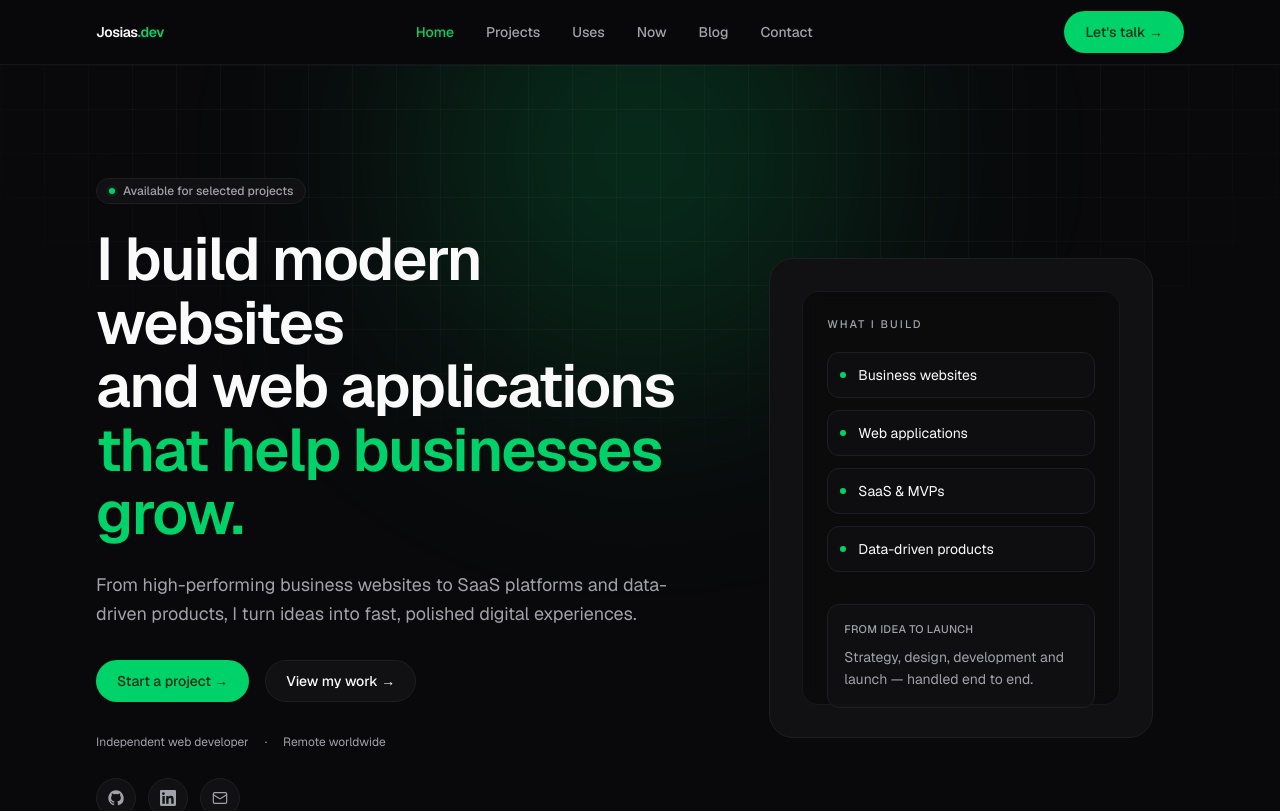
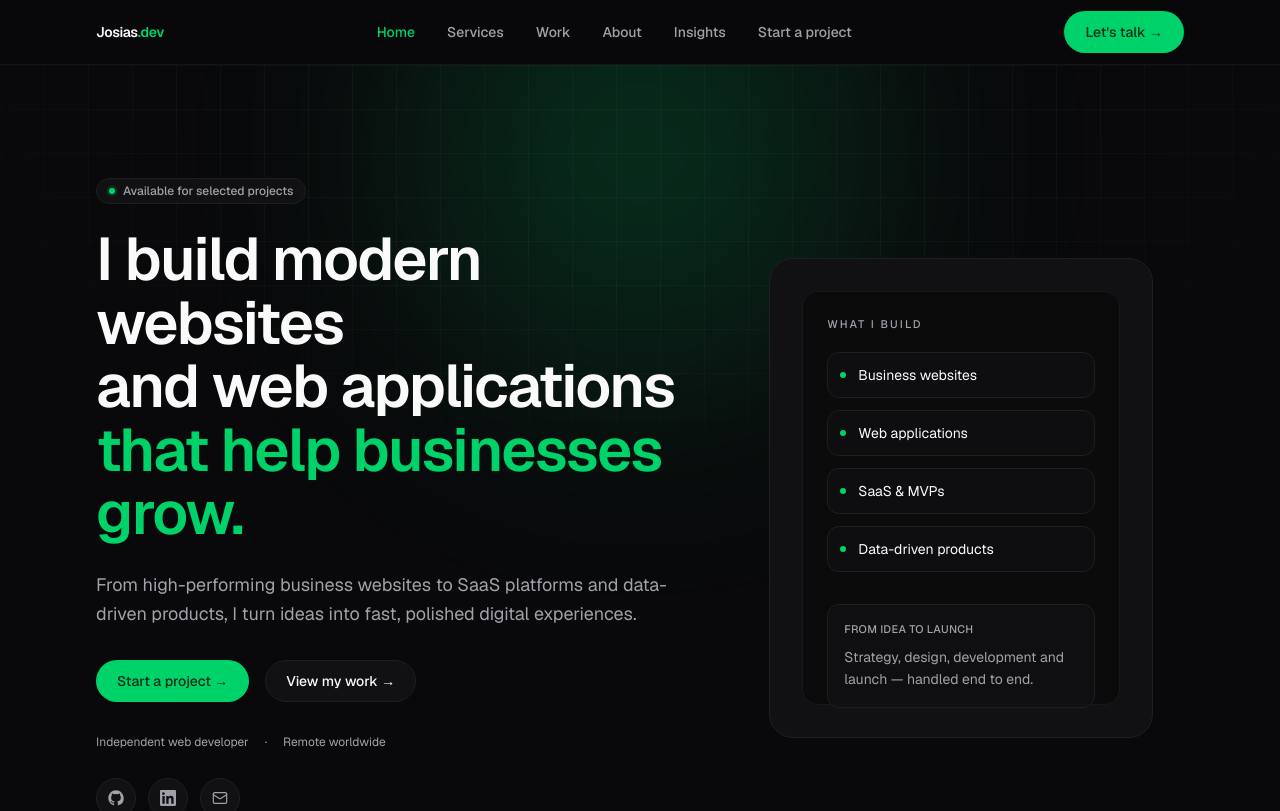
Before and after one commit to bk2024b/Josias.dev, a Next.js app: page / in a window 1280 px wide. Shown: the top 811 px of the page. Built offline with nearby package versions, Linux system fonts and the light colour scheme.

Commit message:
feat: update navigation for client acquisition

```diff
--- a/data/navigation.js
+++ b/data/navigation.js
@@ -1,8 +1,8 @@
 export const navigation = [
   { label: "Home", href: "/" },
-  { label: "Projects", href: "/projects" },
-  { label: "Uses", href: "/uses" },
-  { label: "Now", href: "/now" },
-  { label: "Blog", href: "/blog" },
-  { label: "Contact", href: "/contact" },
+  { label: "Services", href: "/services" },
+  { label: "Work", href: "/projects" },
+  { label: "About", href: "/about" },
+  { label: "Insights", href: "/blog" },
+  { label: "Start a project", href: "/start-project" },
 ];
```
